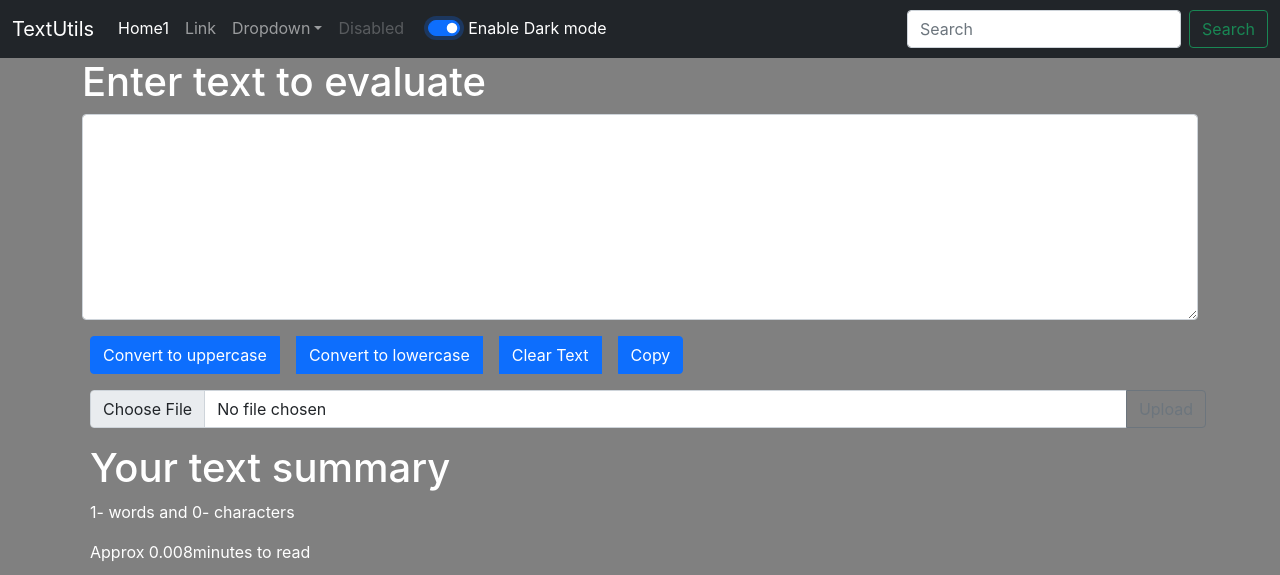
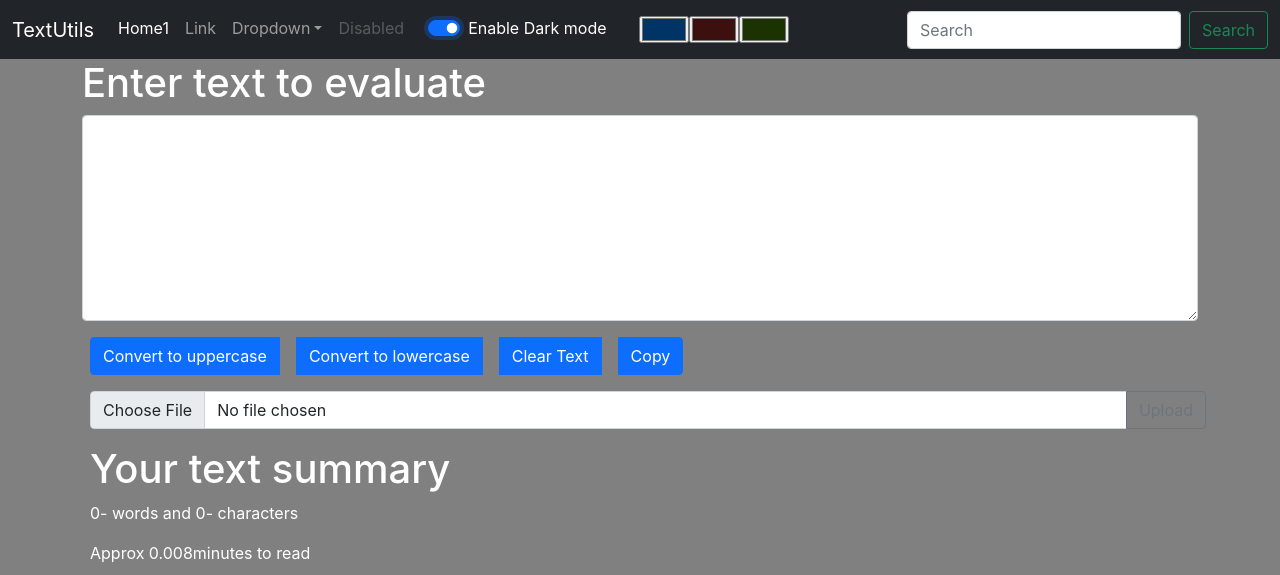
Before and after one commit to ishannavgire/ReactJsLearning, a React (Create React App) app: page / in a window 1280 px wide. Both pictures are taken after a click on the checkbox "Enable Dark mode". Shown: the top 575 px of the page. Built offline with nearby package versions, Linux system fonts and the light colour scheme.

Commit message:
Session 14-added color picker and fixed word count feature

```diff
--- a/src/App.js
+++ b/src/App.js
@@ -5,22 +5,28 @@ import TextForm from "./components/TextForm";
 import mrBean from "./mr-bean.gif";
 import React, { useState } from "react";
 import Alert from "./components/Alert";
+import ColorPicker from "./components/ColorPicker";
 
 function App() {
   const [mode, setMode] = useState("light");
   const [alert, setAlert] = useState(null);
+  const [color, setColor] = useState("white");
 
   const handleStyle = () => {
     if (mode === "light") {
       document.body.style.backgroundColor = "grey";
       setMode("dark");
       showAlert("Dark mode enabled", "success");
-
     } else {
       document.body.style.backgroundColor = "white";
       setMode("light");
       showAlert("Light mode enabled", "success");
     }
+  };
+
+  const applyColor = (colorName) => {
+    console.log(colorName);
+    setColor(colorName);
   };
 
   const showAlert = (message, type) => {
@@ -34,10 +40,10 @@ function App() {
     //can return only one tag
     // if multiple tags then use JSX fragment  => <> </>
     <>
-      <NavBar title="TextUtils" homeText="Home1" mode={mode} setMode={handleStyle} />
+      <NavBar title="TextUtils" homeText="Home1" mode={mode} setMode={handleStyle} applyColor={applyColor} />
       <Alert alert={alert} />
       <div className="container">
-        <TextForm heading="Enter text to evaluate" mode={mode} showAlert={showAlert}/>
+        <TextForm heading="Enter text to evaluate" mode={mode} showAlert={showAlert} color={color}/>
       </div>
       <div className="container-sm">
         <img className="img-thumbnail" src={mrBean} alt="loading..." width="20%"></img>
--- /dev/null
+++ b/src/components/ColorPicker.js
@@ -0,0 +1,18 @@
+import React, { useState } from "react";
+
+export default function ColorPicker(props) {
+  const paintColor = (event) => {
+    props.applyColor(event.target.value);
+    document.body.style.backgroundColor = event.target.value;
+  };
+
+  return (
+    <div>
+      <div className="btn-group hidden" role="group" aria-label="Basic radio toggle button group">
+        <input type="color" name="btnradio" id="btnradio1" value={`#003366`} onChange={paintColor} onClick={paintColor} />
+        <input type="color" name="btnradio" id="btnradio1" value={`#3d1010`} onChange={paintColor} onClick={paintColor} />
+        <input type="color" name="btnradio" id="btnradio1" value={`#1a3300`} onChange={paintColor} onClick={paintColor} />
+      </div>
+    </div>
+  );
+}
--- a/src/components/NavBar.js
+++ b/src/components/NavBar.js
@@ -1,5 +1,6 @@
 import React from "react";
 import PropTypes from "prop-types";
+import ColorPicker from "./ColorPicker";
 
 export default function NavBar(props) {
   //"navbar navbar-expand-lg navbar-light bg-light"
@@ -81,6 +82,9 @@ export default function NavBar(props) {
                 </label>
               </div>
             </li>
+            <li className="nav-item mx-3 my-2">
+              {props.mode === "dark" && <ColorPicker applyColor={props.applyColor}/>}
+            </li>
           </ul>
           <form className="d-flex">
             <input className="form-control me-2" type="search" placeholder="Search" aria-label="Search" />
--- a/src/components/TextForm.js
+++ b/src/components/TextForm.js
@@ -54,8 +54,12 @@ export default function TextForm(props) {
   };
 
   const calculateWords = () => {
-    let temp = text,count=0;
-    temp.split("\n").forEach((s)=>{count=count+s.split(" ").length});
+    let temp = text,
+      count = 0;
+    temp.split("\n").forEach((s) => {
+      let arr = s.split(" ").filter((t) => t.length > 0);
+      count = count + arr.length;
+    });
     return count;
   };
 
```
